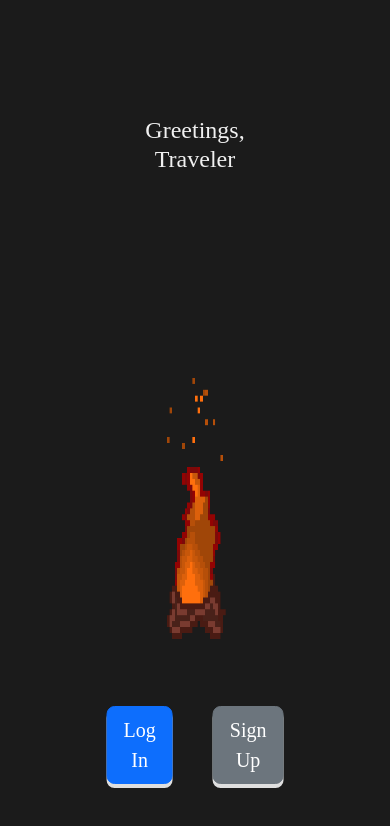
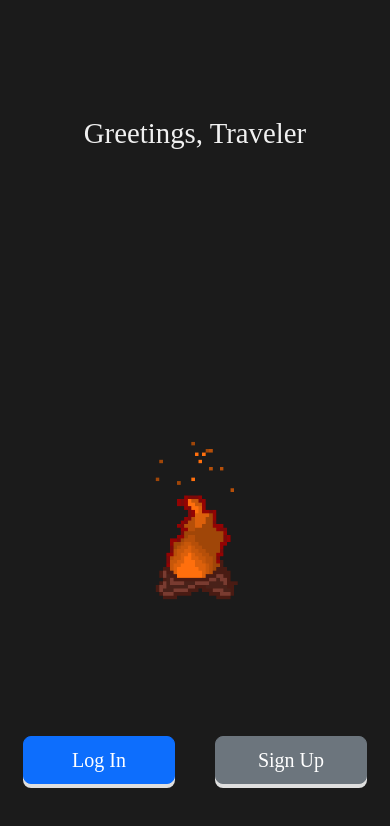
Before and after one commit to vmlayton87/ncsu-milestone-project-3, a React (Vite) app in the folder front_end/my-react-app/: page / in a window 390 px wide. Shown: the top 826 px of the page. Built offline with nearby package versions, Linux system fonts and the light colour scheme; a web font is replaced by a local one.

Commit message:
Added button clicking animation

```diff
--- a/front_end/my-react-app/src/index.scss
+++ b/front_end/my-react-app/src/index.scss
@@ -15,6 +15,7 @@ body {
   background-color: #1b1b1b;
   text-align: center;
   position: relative;
+  padding: 0 20px;
 
   h1 {
     margin-bottom: 20px;
@@ -26,11 +27,14 @@ body {
     top: 10%;
     left: 50%;
     transform: translateX(-50%);
+    width: 100%;
+    max-width: 100%;
   }
 
   .img-fluid {
-    max-width: 50%;
-    height: 45vh;
+    width: auto;
+    height: auto;
+    max-height: 40vh;
     position: absolute;
     top: 60%;
     left: 50%;
@@ -46,11 +50,15 @@ body {
     display: flex;
     flex-direction: row;
     align-items: center;
+    justify-content: center;
+    width: auto;
 
     .btn {
       margin: 10px 20px;
       @include button-click-animation;
       box-shadow: 0 4px 0 rgb(223, 223, 223);
+      min-width: 150px;
+      flex: none;
 
       &:active {
         animation: button-press 0.2s;
@@ -65,14 +73,16 @@ body {
 @media (max-width: 768px) {
   .img-fluid {
     max-width: 70%;
+    width: auto;
   }
 
   .buttons {
     flex-direction: column;
+    width: auto;
 
     .btn {
       margin: 10px 0;
-      width: 80%;
+      width: 60%;
     }
   }
 }
@@ -80,16 +90,16 @@ body {
 //Mobile size
 @media (max-width: 480px) {
   h1 {
-    font-size: 1.5em;
+    font-size: 1.8em;
   }
 
   .img-fluid {
-    max-width: 80%;
+    width: 80%;
   }
 
   .buttons {
     .btn {
-      width: 90%;
+      width: 40%;
     }
   }
 }
```
